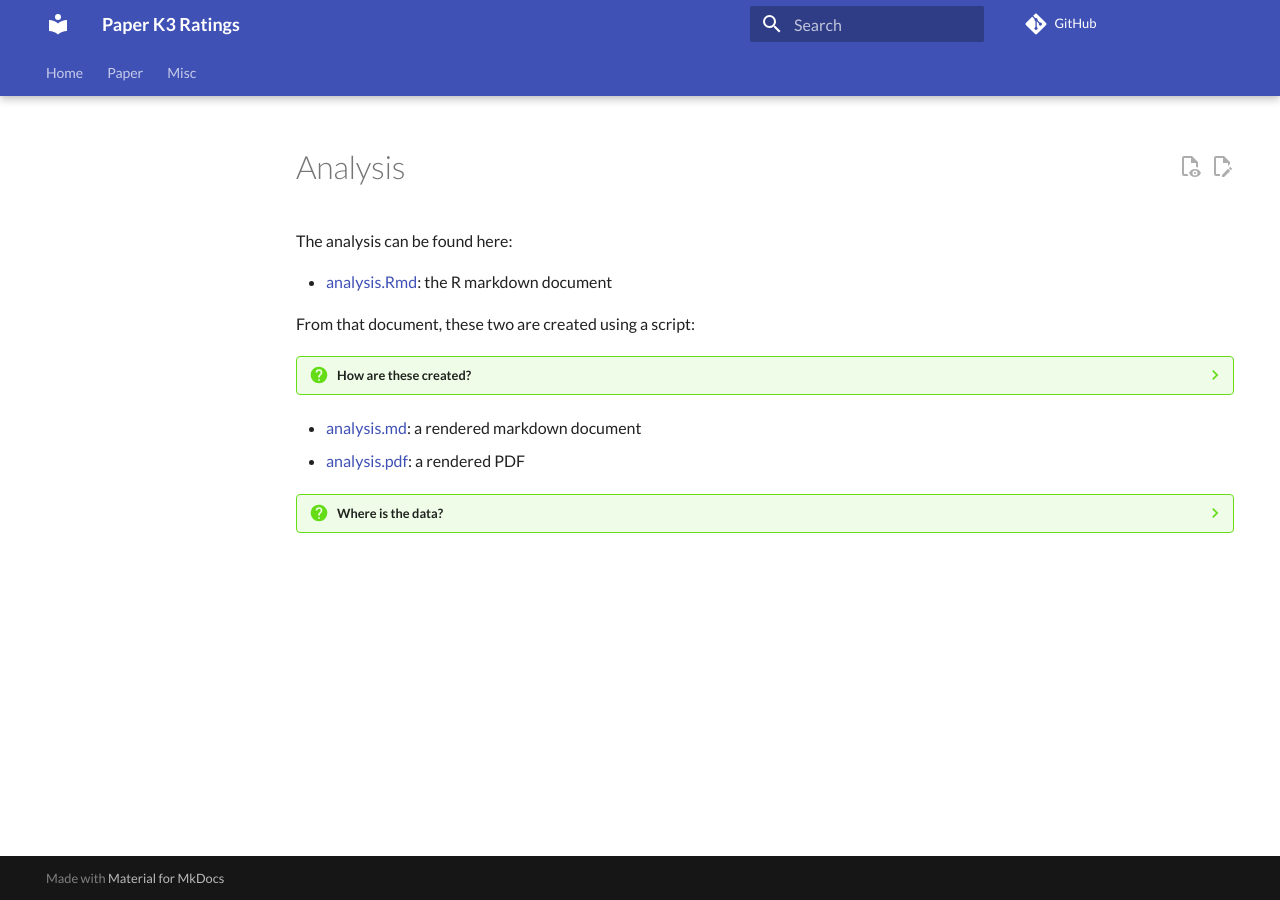
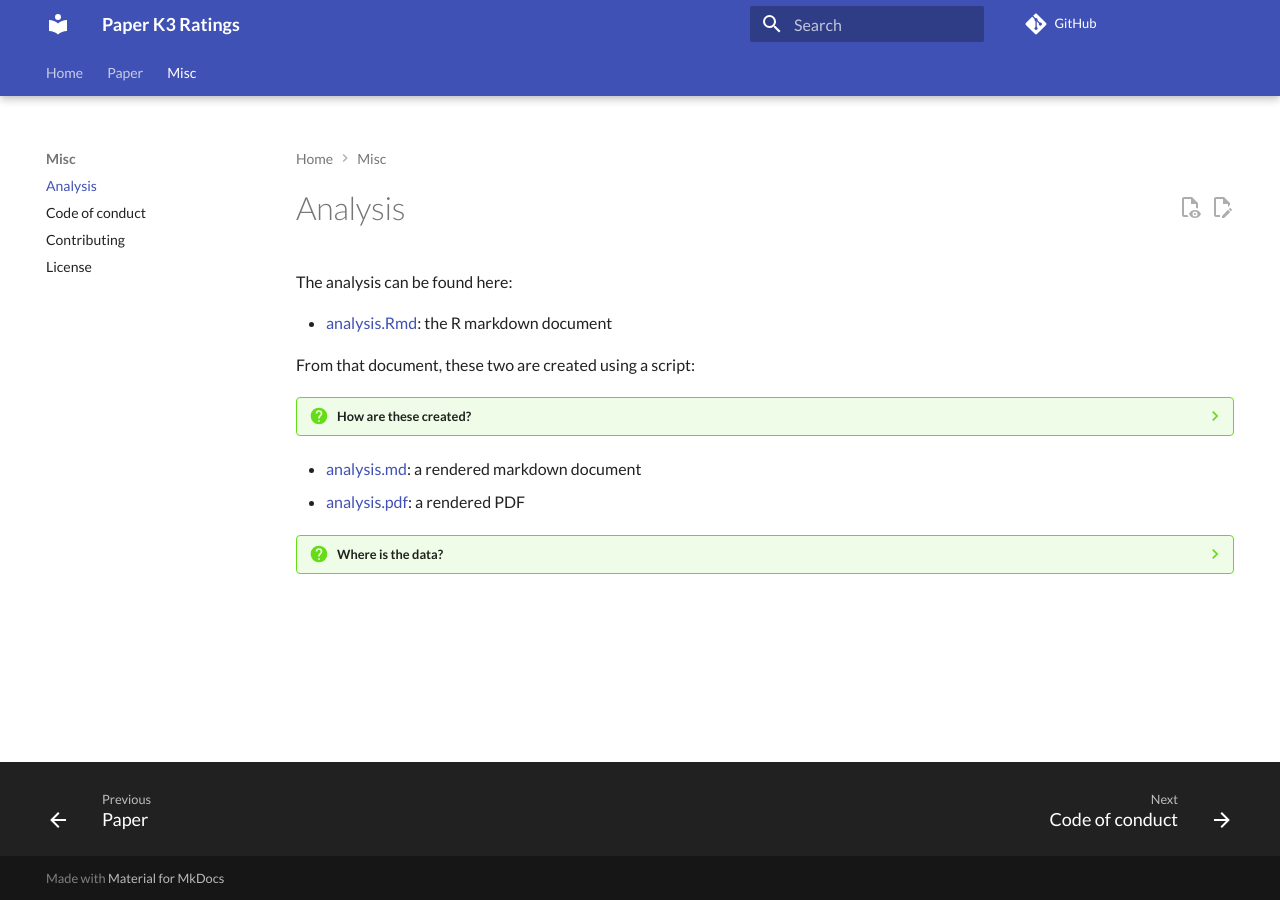
Before and after one commit to richelbilderbeek/paper_k3_ratings, an MkDocs documentation site: the page built from docs/analysis/README.md, in a window 1280 px wide. Built offline with MkDocs 1.6.1 and Material for MkDocs 9.7.7, drawn with Linux system fonts in a browser that asks for light colours; comment, search, counter and statistics services are not loaded; some of the changed lines change nothing that is shown.

Commit message:
Fix links

```diff
--- a/docs/analysis/README.md
+++ b/docs/analysis/README.md
@@ -2,7 +2,7 @@
 
 The analysis can be found here:
 
-- [analysis.Rmd](https://github.com/richelbilderbeek/paper_critical_ai/blob/main/docs/analysis/analysis.Rmd):
+- [analysis.Rmd](https://github.com/richelbilderbeek/paper_k3_ratings/blob/main/docs/analysis/analysis.Rmd):
   the R markdown document
 
 From that document, these two are created using a script:
--- a/mkdocs.yml
+++ b/mkdocs.yml
@@ -8,6 +8,7 @@
   - Paper:
     - Paper: paper.md
   - Misc:
+    - Analysis: analysis/README.md
     - Code of conduct: CODE_OF_CONDUCT.md
     - Contributing: CONTRIBUTING.md
     - License: LICENSE.md
```
